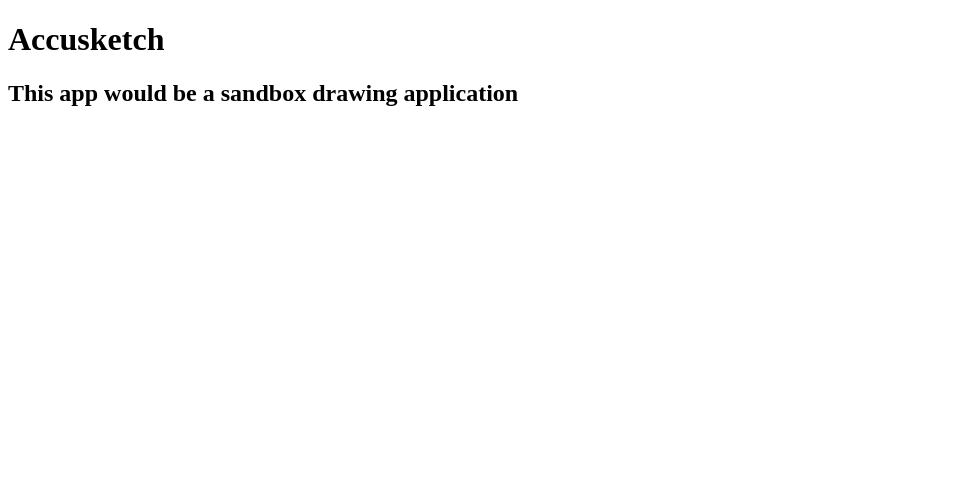
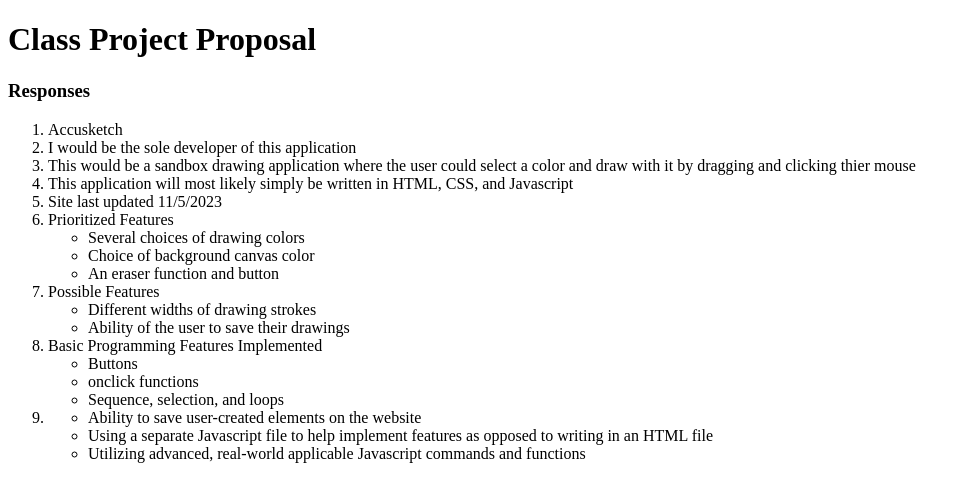
Before and after one commit to nickpaugys/class-project-proposal, a plain HTML site: page index.html in a window 1280 px wide. Shown: the whole page, without its empty margins (0-971 px from the left). Drawn offline with Linux system fonts and the light colour scheme.

Commit message:
Update index.html

```diff
--- a/index.html
+++ b/index.html
@@ -4,7 +4,44 @@
     <title>Class Project Proposal</title>
   </head>
   <body>
-  <h1>Accusketch</h1>
-  <h2>This app would be a sandbox drawing application</h2>
+  <h1>Class Project Proposal</h1>
+  <h3>Responses</h3>
+  <ol>
+    <li>Accusketch</li>
+    <li>I would be the sole developer of this application</li>
+    <li>This would be a sandbox drawing application where the user could select a color
+       and draw with it by dragging and clicking thier mouse</li>
+    <li>This application will most likely simply be written in HTML, CSS, and Javascript</li>
+    <li>Site last updated 11/5/2023</li>
+    <li>Prioritized Features
+      <ul>
+        <li>Several choices of drawing colors</li>
+        <li>Choice of background canvas color</li>
+        <li>An eraser function and button</li>
+      </ul>
+    </li>
+    <li>Possible Features
+      <ul>
+        <li>Different widths of drawing strokes</li>
+        <li>Ability of the user to save their drawings</li>
+      </ul>
+    </li>
+    <li>Basic Programming Features Implemented
+      <ul>
+        <li>Buttons</li>
+        <li>onclick functions</li>
+        <li>Sequence, selection, and loops</li>
+      </ul>
+    </li>
+    <li>
+      <ul>
+        <li>Ability to save user-created elements on the website</li>
+        <li>Using a separate Javascript file to help implement features
+          as opposed to writing in an HTML file
+        </li>
+        <li>Utilizing advanced, real-world applicable Javascript commands and functions</li>
+      </ul>
+    </li>
+  </ol>
   </body>
 </html>
```
